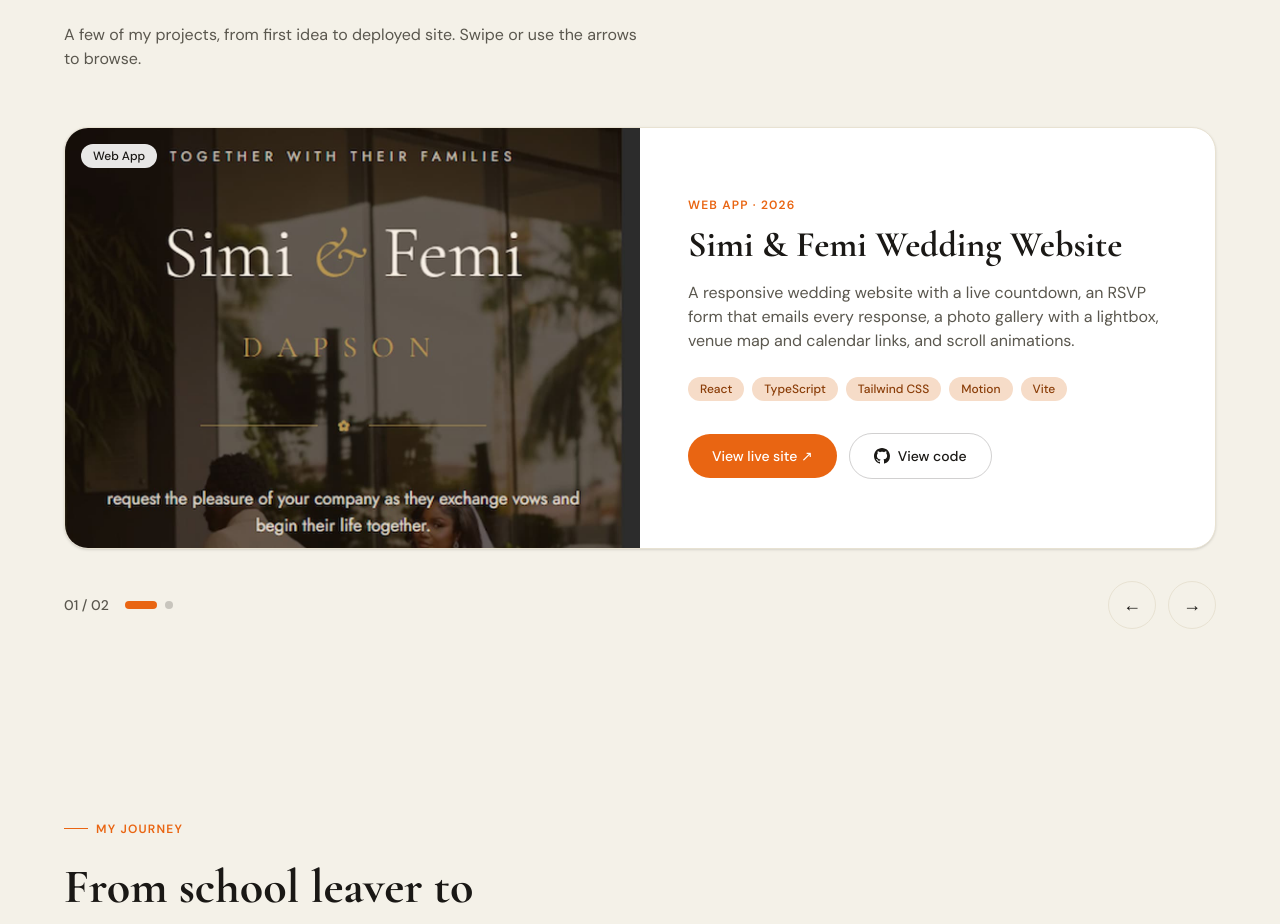
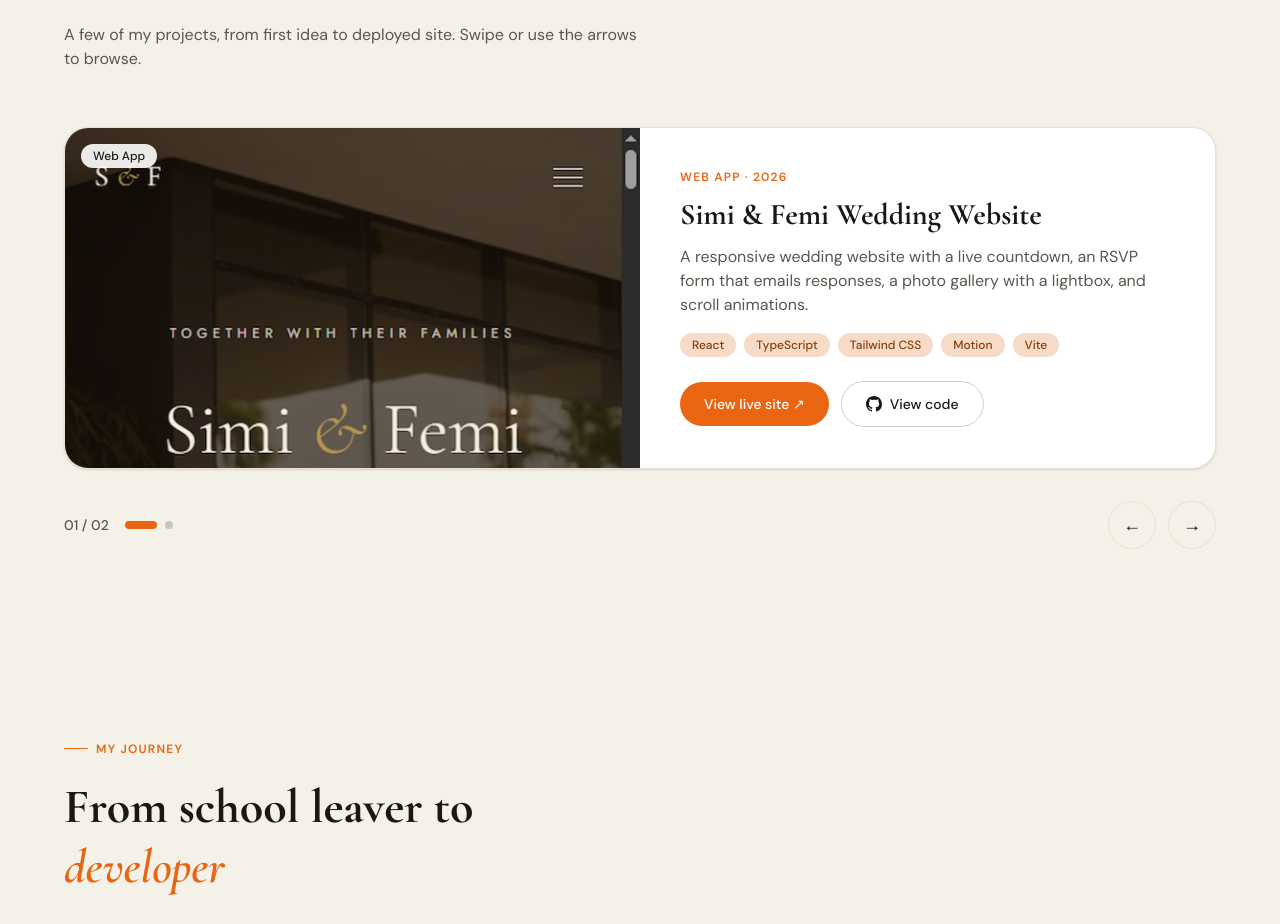
Before and after one commit to soyinkanaomi/updatedCV, a React (Vite) app: page / in a window 1280 px wide. Shown: the part 3171-4095 px from the top of the page. Built offline with nearby package versions, Linux system fonts and the light colour scheme.

Commit message:
update
new

```diff
--- a/src/components/project.tsx
+++ b/src/components/project.tsx
@@ -34,7 +34,7 @@ const projects: Project[] = [
     category: "Web App",
     year: "2026",
     description:
-      "A responsive wedding website with a live countdown, an RSVP form that emails every response, a photo gallery with a lightbox, venue map and calendar links, and scroll animations.",
+      "A responsive wedding website with a live countdown, an RSVP form that emails responses, a photo gallery with a lightbox, and scroll animations.",
     tags: ["React", "TypeScript", "Tailwind CSS", "Motion", "Vite"],
     image: weddingImage,
     live: "https://the-dapsons-wedding.vercel.app/",
@@ -112,14 +112,13 @@ export default function Work() {
               }}
               className="grid overflow-hidden rounded-3xl border border-[#E8E2D2] bg-white shadow-sm dark:shadow-2xl dark:shadow-black/40 md:grid-cols-2"
             >
-              {/* image */}
-              <div className="relative aspect-[4/3] md:aspect-auto md:min-h-[420px]">
+              <div className="relative aspect-[16/10] md:aspect-auto md:min-h-[340px]">
                 {project.image ? (
                   <img
                     src={project.image}
                     alt={project.title}
                     draggable={false}
-                    className="absolute inset-0 h-full w-full object-cover"
+                    className="absolute inset-0 h-full w-full object-cover object-top"
                   />
                 ) : (
                   <div className="absolute inset-0 flex items-center justify-center bg-gradient-to-br from-[#F6DCC8] to-[#e96512]/40">
@@ -133,19 +132,20 @@ export default function Work() {
                 </span>
               </div>
 
-              {/* details */}
-              <div className="flex flex-col justify-center p-8 md:p-12">
+              <div className="flex flex-col justify-center p-6 md:p-10">
                 <p className="text-xs font-semibold uppercase tracking-widest text-[#e96512]">
                   {project.category} · {project.year}
                 </p>
 
-                <h3 className="mt-3 font-serif text-3xl md:text-4xl font-bold text-[#1A1815]">
+                <h3 className="mt-3 font-serif text-2xl md:text-3xl font-bold text-[#1A1815]">
                   {project.title}
                 </h3>
 
-                <p className="mt-4 text-[#5A574E]">{project.description}</p>
+                <p className="mt-3 line-clamp-3 text-[#5A574E]">
+                  {project.description}
+                </p>
 
-                <ul className="mt-6 flex flex-wrap gap-2">
+                <ul className="mt-4 flex flex-wrap gap-2">
                   {project.tags.map((tag) => (
                     <li
                       key={tag}
@@ -156,7 +156,7 @@ export default function Work() {
                   ))}
                 </ul>
 
-                <div className="mt-8 flex flex-wrap items-center gap-3">
+                <div className="mt-6 flex flex-wrap items-center gap-3">
                   {project.live && (
                     <a
                       href={project.live}
@@ -188,7 +188,6 @@ export default function Work() {
             </motion.article>
           </AnimatePresence>
 
-          {/* controls */}
           {many && (
             <div className="mt-8 flex items-center justify-between">
               <div className="flex items-center gap-4">
```
